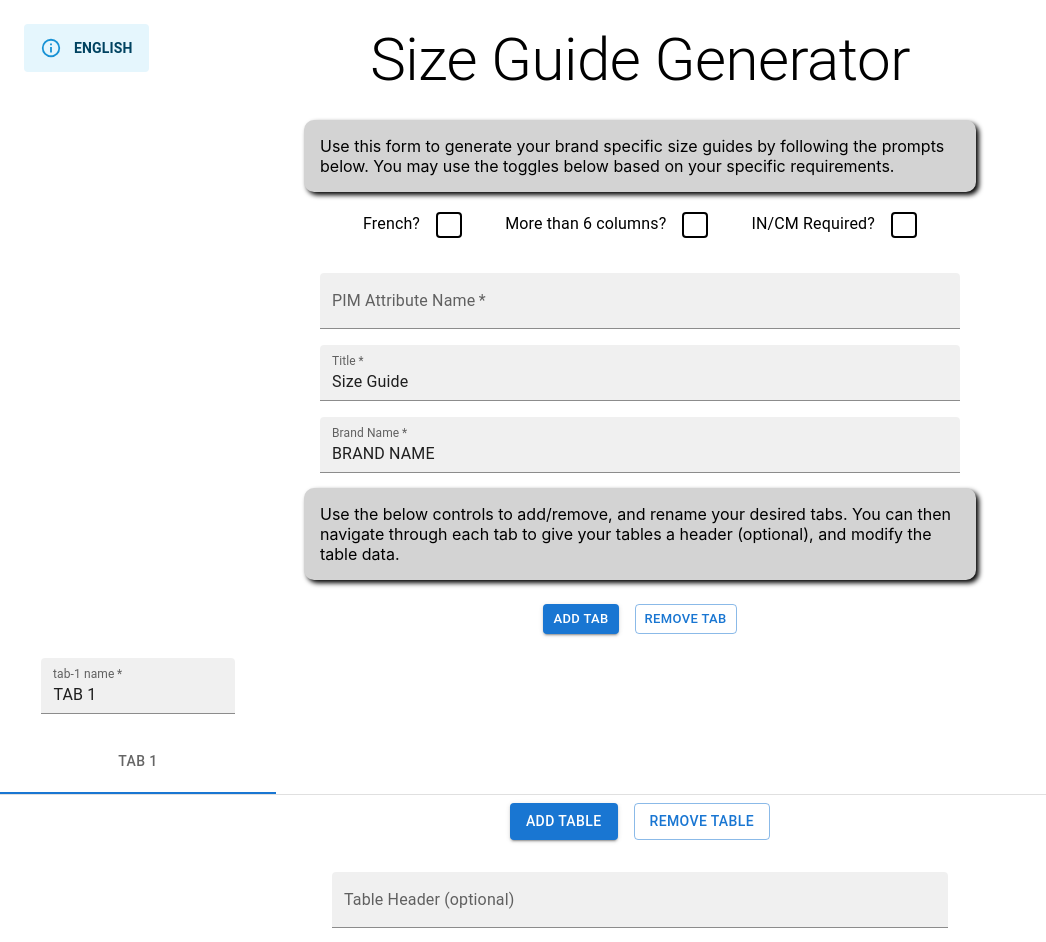
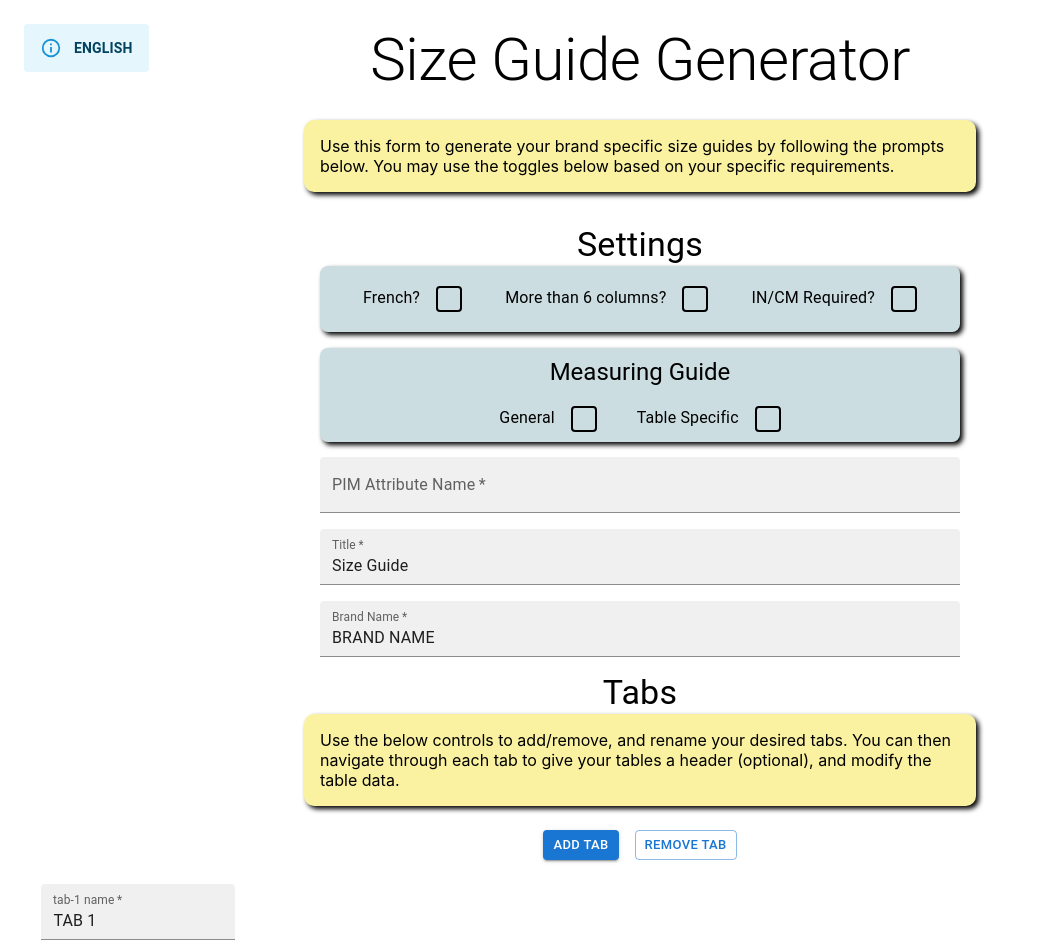
Before and after one commit to brandodo/size-guide-automation, a React (Create React App) app: page / in a window 1280 px wide. Shown: the top 942 px of the page, without its empty margins (0-1046 px from the left). Built offline with nearby package versions, Linux system fonts and the light colour scheme.

Commit message:
Added input section for measuring guide for both general and table specific guides

```diff
--- a/src/App.js
+++ b/src/App.js
@@ -1,4 +1,4 @@
-import React, { useState } from "react";
+import React, { useEffect, useState } from "react";
 import { Box, Typography } from "@mui/material";
 import TableForm from "./components/TableForm/TableForm";
 import Actions from "./components/Actions/Actions";
@@ -11,6 +11,9 @@ const App = () => {
   const [toggle, setToggle] = useState(false);
   const [convert, setConvert] = useState(false);
   const [french, setFrench] = useState(false);
+  const [general, setGeneral] = useState(false);
+  const [tableGuide, setTableGuide] = useState(false);
+  const [generalGuide, setGeneralGuide] = useState([[]]);
   const [tabs, setTabs] = useState([
     {
       tabnameEN: "TAB 1",
@@ -22,8 +25,26 @@ const App = () => {
           rowsCenti: [[]],
         },
       ],
+      measureGuide: [[]],
     },
   ]);
+
+  useEffect(() => {
+    if (general === true && tableGuide === true) {
+      const temp = [...tabs];
+      temp.forEach((tab) => (tab.measureGuide = [[]]));
+
+      setTabs(temp);
+      setTableGuide(false);
+    }
+  }, [general]);
+
+  useEffect(() => {
+    if (general === true && tableGuide === true) {
+      setGeneralGuide([[]]);
+      setGeneral(false);
+    }
+  }, [tableGuide]);
 
   return (
     <Box
@@ -44,7 +65,7 @@ const App = () => {
           textAlign: "left",
           width: "50%",
           alignSelf: "center",
-          backgroundColor: "lightgrey",
+          backgroundColor: "#FAF2A1",
           borderRadius: "10px",
           boxShadow: "3px 3px 5px black",
         }}
@@ -61,6 +82,8 @@ const App = () => {
         convert={convert}
         french={french}
         tabs={tabs}
+        general={general}
+        tableGuide={tableGuide}
         setPim={setPim}
         setHeader={setHeader}
         setSubHeader={setSubHeader}
@@ -68,6 +91,9 @@ const App = () => {
         setConvert={setConvert}
         setFrench={setFrench}
         setTabs={setTabs}
+        setGeneral={setGeneral}
+        setTableGuide={setTableGuide}
+        setGeneralGuide={setGeneralGuide}
       />
       <Actions
         pim={pim}
@@ -77,6 +103,9 @@ const App = () => {
         french={french}
         tabs={tabs}
         convert={convert}
+        general={general}
+        tableGuide={tableGuide}
+        generalGuide={generalGuide}
       />
       <EditAlert toggle={french} />
     </Box>
--- a/src/components/Actions/Actions.js
+++ b/src/components/Actions/Actions.js
@@ -1,7 +1,18 @@
 import React from "react";
 import { Box, Button } from "@mui/material";
 
-const Actions = ({ pim, toggle, header, subHeader, tabs, convert, french }) => {
+const Actions = ({
+  pim,
+  toggle,
+  header,
+  subHeader,
+  tabs,
+  convert,
+  french,
+  general,
+  tableGuide,
+  generalGuide,
+}) => {
   const buttonStyle = { height: 40, width: "25%" };
 
   const clickHandler = (action) => {
@@ -140,7 +151,25 @@ const Actions = ({ pim, toggle, header, subHeader, tabs, convert, french }) => {
           <!-- END STICKY HEADER -->`;
           })
           .join("")}
-
+          ${
+            tableGuide
+              ? `<section class="section__size-guide-text" id="measuring-guide">
+    <div class="centered-text">
+      <h2>${french ? "Comment Measurer" : "How to Measure"}</h2>
+    </div>
+    ${tab.measureGuide
+      .map(
+        (text) => `<p>
+      <span style="font-weight: bold; text-decoration: underline"
+        >${text[0] ? `${text[0]}:` : ""}</span
+      >
+      ${text[1]}
+    </p>`
+      )
+      .join("")}
+  </section>`
+              : ""
+          }
         </div>
         <!-- TAB ${index + 1} INCHES -->
 
@@ -181,13 +210,52 @@ const Actions = ({ pim, toggle, header, subHeader, tabs, convert, french }) => {
           <!-- END STICKY HEADER -->`;
           })
           .join("")}
-
+          ${
+            tableGuide
+              ? `<section class="section__size-guide-text" id="measuring-guide">
+    <div class="centered-text">
+      <h2>${french ? "Comment Measurer" : "How to Measure"}</h2>
+    </div>
+    ${tab.measureGuide
+      .map(
+        (text) => `<p>
+      <span style="font-weight: bold; text-decoration: underline"
+        >${text[0] ? `${text[0]}:` : ""}</span
+      >
+      ${text[1]}
+    </p>`
+      )
+      .join("")}
+  </section>`
+              : ""
+          }
         </div>
         <!-- TAB ${index + 1} CENTIMETRES -->
 
       <!-- END TABLE CONTENT -->`;
     })
     .join("")}`;
+
+    const measureGuide = `${
+      general
+        ? `<section class="section__size-guide-text" id="measuring-guide">
+    <div class="centered-text">
+      <h2>${french ? "Comment Measurer" : "How to Measure"}</h2>
+    </div>
+    ${generalGuide
+      .map(
+        (text) => `<p>
+    <span style="font-weight: bold; text-decoration: underline"
+      >${text[0] ? `${text[0]}:` : ""}</span
+    >
+    ${text[1]}
+  </p>`
+      )
+      .join("")}
+
+  </section>`
+        : ""
+    }`;
 
     const fullCode = `${htmlHeader}
 
@@ -208,6 +276,7 @@ const Actions = ({ pim, toggle, header, subHeader, tabs, convert, french }) => {
       </div>
       <!-- END TABLE CONTAINER -->
     </section>
+    ${measureGuide}
   </div>
   <!-- END #dsg-editorial -->
 
--- a/src/components/TableForm/CategoryTabs.js
+++ b/src/components/TableForm/CategoryTabs.js
@@ -2,7 +2,14 @@ import React, { useState } from "react";
 import { Box, TextField, Button, Tab, Tabs } from "@mui/material";
 import TabPanel from "./TabPanel";
 
-const CategoryTabs = ({ tabs, convert, setTabs, french }) => {
+const CategoryTabs = ({
+  tabs,
+  convert,
+  setTabs,
+  french,
+  tableGuide,
+  updateGuide,
+}) => {
   const [currentTab, setCurrentTab] = useState(0);
 
   const tabInput = tabs.map((tab, index) => {
@@ -94,11 +101,13 @@ const CategoryTabs = ({ tabs, convert, setTabs, french }) => {
         index={index}
         convert={convert}
         data={tab}
+        tableGuide={tableGuide}
         addTable={addTable}
         removeTable={removeTable}
         updateInches={updateInches}
         updateCenti={updateCenti}
         updateTableName={updateTableName}
+        updateGuide={updateGuide}
       >
         {french ? tab.tabnameFR : tab.tabnameEN}
       </TabPanel>
@@ -113,6 +122,7 @@ const CategoryTabs = ({ tabs, convert, setTabs, french }) => {
       tabnameFR: `TAB ${tempLen + 1}`,
       tabnameEN: `TAB ${tempLen + 1}`,
       tables: [{ header: "", rowsInches: [[]], rowsCenti: [[]] }],
+      measureGuide: [[]],
     });
 
     setTabs(temp);
--- /dev/null
+++ b/src/components/TableForm/MeasureGuide.js
@@ -0,0 +1,47 @@
+import { Box, TextField, Typography } from "@mui/material";
+
+const MeasureGuide = ({ children, changeHandler, index }) => {
+  return (
+    <Box
+      sx={{
+        display: "flex",
+        flexDirection: "column",
+        alignItems: "center",
+        justifyContent: "center",
+        borderTop: children.includes("General") ? "1px solid black" : "",
+      }}
+    >
+      <Typography variant="h4" sx={{ m: 3 }}>
+        {children}
+      </Typography>
+      <Box
+        sx={{
+          display: "flex",
+          flexDirection: "column",
+          p: 2,
+          marginBottom: 3,
+          backgroundColor: "#FAF2A1",
+          borderRadius: "10px",
+          boxShadow: "3px 3px 5px black",
+        }}
+      >
+        <Typography variant="p">
+          NOTE: If you are specifying measures for different body areas (i.e.
+          Waist, Chest, etc...), please follow the format below, separating each
+          measuring text with a new line.
+        </Typography>
+        <Typography variant="p">
+          INSEAM: Measure from the top inside of your leg down to your ankle.
+        </Typography>
+      </Box>
+      <TextField
+        multiline
+        placeholder="Copy/paste text here, leave empty if no measure guide provided"
+        onChange={(e) => changeHandler(e.target.value, index)}
+        sx={{ width: "100%" }}
+      />
+    </Box>
+  );
+};
+
+export default MeasureGuide;
--- a/src/components/TableForm/TabPanel.js
+++ b/src/components/TableForm/TabPanel.js
@@ -1,16 +1,19 @@
 import React from "react";
-import { Box, TextField, Button } from "@mui/material";
+import { Box, TextField, Button, Typography } from "@mui/material";
+import MeasureGuide from "./MeasureGuide";
 
 const TabPanel = ({
   value,
   index,
   data,
   convert,
+  tableGuide,
   updateTableName,
   addTable,
   removeTable,
   updateInches,
   updateCenti,
+  updateGuide,
 }) => {
   // map tables to header and input field
   const tableInput = data.tables.map((table, tableIndex) => {
@@ -21,10 +24,12 @@ const TabPanel = ({
       <Box
         key={`table-${index + 1}`}
         sx={{
+          width: "100%",
           display: "flex",
           flexDirection: "column",
           gap: 2,
           p: 3,
+          boxSizing: "border-box",
         }}
       >
         <TextField
@@ -34,7 +39,13 @@ const TabPanel = ({
           sx={{ width: "50%", alignSelf: "center" }}
           onChange={(e) => updateTableName(e.target.value, index, tableIndex)}
         />
-        <Box sx={{ display: "flex", justifyContent: "center", gap: 2 }}>
+        <Box
+          sx={{
+            display: "flex",
+            justifyContent: "center",
+            gap: 2,
+          }}
+        >
           <TextField
             multiline
             value={inches}
@@ -65,10 +76,27 @@ const TabPanel = ({
       role="tabpanel"
       hidden={value !== index}
       id={`simple-tabpanel-${index}`}
-      style={{ width: "100%" }}
+      style={{
+        width: "100%",
+      }}
     >
       <Box
-        sx={{ display: "flex", justifyContent: "center", alignItems: "center" }}
+        sx={{
+          display: "flex",
+          flexDirection: "column",
+          alignItems: "center",
+          justifyContent: "center",
+        }}
+      >
+        <Typography variant="h4" sx={{ m: 3 }}>
+          Table Content
+        </Typography>
+        <Box
+          sx={{
+            display: "flex",
+            justifyContent: "center",
+            alignItems: "center",
+          }}
         >
           <Button variant="contained" onClick={() => addTable(index)}>
             Add Table
@@ -78,6 +106,28 @@ const TabPanel = ({
           </Button>
         </Box>
         {tableInput}
+
+        {tableGuide && (
+          <Box
+            sx={{
+              display: "flex",
+              flexDirection: "column",
+              justifyContent: "center",
+              alignItems: "center",
+              width: "100%",
+            }}
+          >
+            <MeasureGuide
+              index={index}
+              changeHandler={updateGuide}
+              variant="h5"
+              sx={{ m: 2 }}
+            >
+              Measuring Guide (Table Specific)
+            </MeasureGuide>
+          </Box>
+        )}
+      </Box>
     </div>
   );
 };
--- a/src/components/TableForm/TableForm.js
+++ b/src/components/TableForm/TableForm.js
@@ -3,6 +3,7 @@ import { Box, Typography } from "@mui/material";
 import HeaderInput from "./HeaderInput";
 import CategoryTabs from "./CategoryTabs";
 import SettingToggle from "./SettingToggle";
+import MeasureGuide from "./MeasureGuide";
 
 const TableForm = ({
   pim,
@@ -12,6 +13,8 @@ const TableForm = ({
   convert,
   french,
   tabs,
+  general,
+  tableGuide,
   setPim,
   setHeader,
   setSubHeader,
@@ -19,7 +22,29 @@ const TableForm = ({
   setConvert,
   setTabs,
   setFrench,
+  setGeneral,
+  setTableGuide,
+  setGeneralGuide,
 }) => {
+  const updateGuide = (input, index) => {
+    const text = input.split("\n").map((row) => {
+      if (row.includes(":")) {
+        return row.split(":");
+      } else {
+        return ["", row];
+      }
+    });
+
+    if (index >= 0) {
+      const temp = [...tabs];
+      temp[index].measureGuide = [...text];
+
+      setTabs(temp);
+    } else {
+      setGeneralGuide(text);
+    }
+  };
+
   return (
     <Box
       component="form"
@@ -29,6 +54,9 @@ const TableForm = ({
         width: "100%",
       }}
     >
+      <Typography variant="h4" sx={{ textAlign: "center", paddingTop: 4 }}>
+        Settings
+      </Typography>
       <Box
         component="div"
         sx={{
@@ -36,7 +64,10 @@ const TableForm = ({
           justifyContent: "space-evenly",
           alignSelf: "center",
           width: "50%",
-          margin: "10px 0",
+          padding: "10px 0",
+          backgroundColor: "#CCDDE2",
+          borderRadius: "8px",
+          boxShadow: "3px 3px 5px black",
         }}
       >
         <SettingToggle toggle={french} setToggle={setFrench}>
@@ -49,6 +80,38 @@ const TableForm = ({
           {french ? "PO/CM Required?" : "IN/CM Required?"}
         </SettingToggle>
       </Box>
+      <Box
+        sx={{
+          display: "flex",
+          flexDirection: "column",
+          justifyContent: "center",
+          alignItems: "center",
+          alignSelf: "center",
+          backgroundColor: "#CCDDE2",
+          borderRadius: "8px",
+          width: "50%",
+          marginTop: 2,
+          boxShadow: "3px 3px 5px black",
+        }}
+      >
+        <Typography variant="h5" sx={{ p: 1 }}>
+          Measuring Guide
+        </Typography>
+        <Box
+          sx={{
+            display: "flex",
+            justifyContent: "center",
+            gap: 5,
+          }}
+        >
+          <SettingToggle toggle={general} setToggle={setGeneral}>
+            General
+          </SettingToggle>
+          <SettingToggle toggle={tableGuide} setToggle={setTableGuide}>
+            Table Specific
+          </SettingToggle>
+        </Box>
+      </Box>
       <HeaderInput
         pim={pim}
         header={header}
@@ -57,7 +120,9 @@ const TableForm = ({
         setHeader={setHeader}
         setSubHeader={setSubHeader}
       />
-
+      <Typography variant="h4" sx={{ textAlign: "center" }}>
+        Tabs
+      </Typography>
       <Typography
         variant="p"
         sx={{
@@ -65,7 +130,7 @@ const TableForm = ({
           width: "50%",
           textAlign: "left",
           alignSelf: "center",
-          backgroundColor: "lightgrey",
+          backgroundColor: "#FAF2A1",
           borderRadius: "10px",
           boxShadow: "3px 3px 5px black",
         }}
@@ -80,7 +145,17 @@ const TableForm = ({
         setTabs={setTabs}
         convert={convert}
         french={french}
+        tableGuide={tableGuide}
+        updateGuide={updateGuide}
       />
+
+      {general && (
+        <Box sx={{ width: "50%", alignSelf: "center" }}>
+          <MeasureGuide changeHandler={updateGuide}>
+            Measuring Guide (General)
+          </MeasureGuide>
+        </Box>
+      )}
     </Box>
   );
 };
```
Lines whose indentation alone changed are shown as unchanged.
